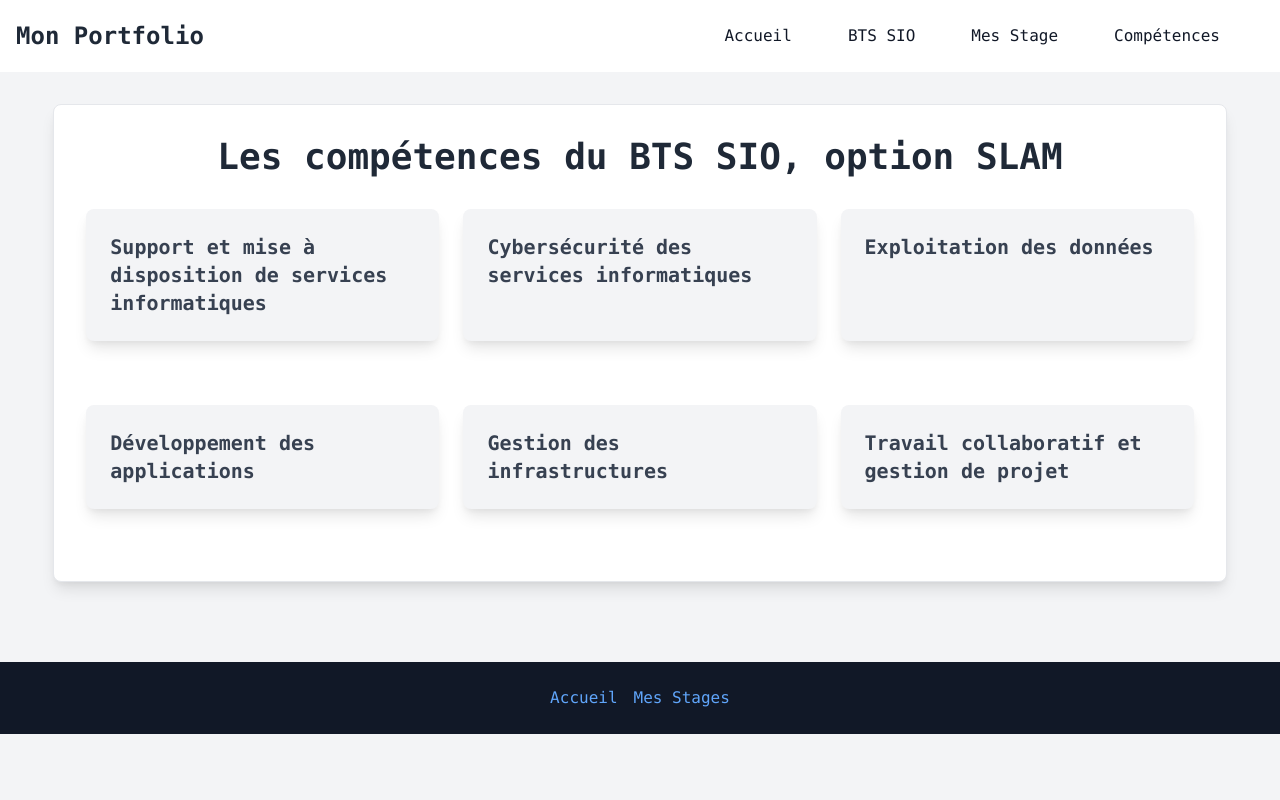
After one commit to Olympique13/portfolio, a Symfony app: template templates/competence/competence.html.twig in a window 1280 px wide. The commit adds this page. Run offline with Twig, Linux system fonts and the light colour scheme; the template is opened without the code that fills it, so the values that code supplies are empty; style sheets or scripts are compiled from the project's sources; some libraries are stand-ins or nearby versions.

Commit message:
Compétence SIO

```diff
--- a/assets/app.js
+++ b/assets/app.js
@@ -41,4 +41,17 @@ document.addEventListener("DOMContentLoaded", function () {
             });
         }
 
+        window.addEventListener('scroll', function() {
+			var scrollButton = document.getElementById('scrollButton');
+			if (window.scrollY > 200) {
+				scrollButton.classList.remove('hidden');
+			} else {
+				scrollButton.classList.add('hidden');
+			}
+		});
+
 });
+
+function scrollToTop() {
+    window.scrollTo({ top: 0, behavior: 'smooth' });
+}
--- a/src/Controller/PageController.php
+++ b/src/Controller/PageController.php
@@ -20,4 +20,10 @@ class PageController extends AbstractController
     {
         return $this->render('page/sio.html.twig', array());
     }
+
+    #[Route('/competences', name: 'app_competence')]
+    public function competence(): Response
+    {
+        return $this->render('competence/competence.html.twig', array());
+    }
 }
--- a/templates/base.html.twig
+++ b/templates/base.html.twig
@@ -28,7 +28,10 @@
 		{% include 'navbar.html.twig' %}
 
 		{# Contenu #}
-		<div class="main-content p-8 w-11/12 mx-auto my-8 bg-white border border-gray-200 rounded-lg shadow-lg"> {% block body %}{% endblock %}
+		<div class="main-content p-8 w-11/12 mx-auto my-8 bg-white border border-gray-200 rounded-lg shadow-lg">
+		<button id="scrollButton" onclick="scrollToTop()" class="fixed bottom-4 right-4 bg-gray-500 text-white p-2 rounded-full shadow-lg hidden">
+			↑ </button>
+		{% block body %}{% endblock %}
 		</div>
 
 		{# Footer #}
--- /dev/null
+++ b/templates/competence/competence.html.twig
@@ -0,0 +1,170 @@
+{% extends "base.html.twig" %}
+
+{% block title %}Compétences{% endblock %}
+
+{% block body %}
+    <h1 class="text-4xl font-bold mb-8 text-center text-balance text-gray-800">Les compétences du BTS SIO, option SLAM</h1>
+
+    <div class="grid grid-cols-1 md:grid-cols-2 lg:grid-cols-3 gap-6">
+        <div class="bg-gray-100 p-6 rounded-lg shadow-lg hover:shadow-xl transition cursor-pointer mb-10" onclick="openModal('modal1')">
+            <h2 class="text-xl font-semibold text-gray-700">Support et mise à disposition de services informatiques</h2>
+        </div>
+
+        <div class="bg-gray-100 p-6 rounded-lg shadow-lg hover:shadow-xl transition cursor-pointer mb-10" onclick="openModal('modal2')">
+            <h2 class="text-xl font-semibold text-gray-700">Cybersécurité des services informatiques</h2>
+        </div>
+
+        <div class="bg-gray-100 p-6 rounded-lg shadow-lg hover:shadow-xl transition cursor-pointer mb-10" onclick="openModal('modal3')">
+            <h2 class="text-xl font-semibold text-gray-700">Exploitation des données</h2>
+        </div>
+
+        <div class="bg-gray-100 p-6 rounded-lg shadow-lg hover:shadow-xl transition cursor-pointer mb-10" onclick="openModal('modal4')">
+            <h2 class="text-xl font-semibold text-gray-700">Développement des applications</h2>
+        </div>
+
+        <div class="bg-gray-100 p-6 rounded-lg shadow-lg hover:shadow-xl transition cursor-pointer mb-10" onclick="openModal('modal5')">
+            <h2 class="text-xl font-semibold text-gray-700">Gestion des infrastructures</h2>
+        </div>
+
+        <div class="bg-gray-100 p-6 rounded-lg shadow-lg hover:shadow-xl transition cursor-pointer mb-10" onclick="openModal('modal6')">
+            <h2 class="text-xl font-semibold text-gray-700">Travail collaboratif et gestion de projet</h2>
+        </div>
+    </div>
+
+<!-- Modals -->
+<div id="modal1" class="fixed inset-0 bg-gray-900 bg-opacity-75 flex items-center justify-center hidden">
+    <div class="bg-white p-6 rounded-lg shadow-lg w-11/12 md:w-1/2">
+        <h2 class="text-2xl font-semibold mb-4 text-gray-700">Support et mise à disposition de services informatiques</h2>
+        <div class="mb-6">
+            <h3 class="text-xl font-medium mb-2 text-gray-600">✅ C1.1 – Gérer le patrimoine informatique</h3>
+            <ul class="list-disc list-inside pl-5 text-gray-500">
+                <li>Utilisation d’outils de gestion de versions (GitLab).</li>
+                <li>Mise en place d’un projet sur Git avec suivi des versions.</li>
+                <li>Gestion d’un serveur local (Laragon).</li>
+            </ul>
+        <h3 class="text-xl font-medium mb-2 text-gray-600">✅ C1.2 – Répondre aux incidents et aux demandes d'assistance et d'évolution</h3>
+        <ul class="list-disc list-inside pl-5 text-gray-500">
+            <li>Intervention sur un projet en production (ajout d'une section sur un site en ligne)</li>
+            <li>Analyse et correction de problèmes liés à l'affichage responsive</li>
+        </ul>
+        <h3 class="text-xl font-medium mb-2 text-gray-600">✅ C1.3 – Développer la présence en ligne de l'organisation</h3>
+        <ul class="list-disc list-inside pl-5 text-gray-500">
+            <li>Intégration d'un nouveau module sur un site qui existe (<a href="https://synergiefamily.fr">Synergie Family</a>)</li>
+            <li>Développement d'une application web complète (Big Mars)</li>
+        </ul>
+        </div>
+        <button class="mt-4 bg-blue-500 hover:bg-blue-600 text-white px-4 py-2 rounded transition" onclick="closeModal('modal1')">Fermer</button>
+    </div>
+</div>
+
+<div id="modal2" class="fixed inset-0 bg-gray-900 bg-opacity-75 flex items-center justify-center hidden">
+    <div class="bg-white p-6 rounded-lg shadow-lg w-11/12 md:w-1/2">
+        <h2 class="text-2xl font-semibold mb-4 text-gray-700">Cybersécurité des services informatiques</h2>
+        <div class="mb-6">
+            <h3 class="text-xl font-medium mb-2 text-gray-600">✅ C2.2 – Protéger les données à caractère personnel</h3>
+            <ul class="list-disc list-inside pl-5 text-gray-500">
+                <li>Gestion des contraintes des entités avec assertions Symfony.</li>
+                <li>Utilisation de Gedmo pour la gestion des timestamps et l’intégrité des données.</li>
+            </ul>
+            <h3 class="text-xl font-medium mb-2 text-gray-600">✅ C2.3 – Préserver l'identité numérique de l'organiation</h3>
+            <ul class="list-disc list-inside pl-5 text-gray-500">
+                <li>Mise en place d'un système de hiérarchie des rôles dans le BackOffice</li>
+                <li>gestion des droits d'accès avec EasyAdmin</li>
+            </ul>
+        </div>
+        <button class="mt-4 bg-blue-500 hover:bg-blue-600 text-white px-4 py-2 rounded transition" onclick="closeModal('modal2')">Fermer</button>
+    </div>
+</div>
+
+<div id="modal3" class="fixed inset-0 bg-gray-900 bg-opacity-75 flex items-center justify-center hidden">
+    <div class="bg-white p-6 rounded-lg shadow-lg w-11/12 md:w-1/2">
+        <h2 class="text-2xl font-semibold mb-4 text-gray-700">Exploitation des données</h2>
+        <div class="mb-6">
+            <h3 class="text-xl font-medium mb-2 text-gray-600">✅ C3.1 - Exploiter des données à des fin d'analyse</h3>
+            <ul class="list-disc list-inside pl-5 text-gray-500">
+                <li>Création et gestion d'une BDD pour la gestion des événements et des inscriptions (Big Mars)</li>
+            </ul>
+            <h3 class="text-xl font-medium mb-2 text-gray-600">✅ C3.2 - Gérer le cycle de vie des données</h3>
+            <ul class="list-disc list-inside pl-5 text-gray-500">
+                <li>Utilisation des bonnes pratiques Symfony pour la gestion des BDD (Doctrine, Gedmo)</li>
+                <li>Manipulation et formatage des données JS (Cleave.js)</li>
+            </ul>
+        </div>
+        <button class="mt-4 bg-blue-500 hover:bg-blue-600 text-white px-4 py-2 rounded transition" onclick="closeModal('modal3')">Fermer</button>
+    </div>
+</div>
+
+<div id="modal4" class="fixed inset-0 bg-gray-900 bg-opacity-75 flex items-center justify-center hidden">
+    <div class="bg-white p-6 rounded-lg shadow-lg w-11/12 md:w-1/2">
+        <h2 class="text-2xl font-semibold mb-4 text-gray-700">Développement des applications</h2>
+        <div class="mb-6">
+            <h3 class="text-xl font-medium mb-2 text-gray-600">✅ C4.1 - Concevoir et développer une solution applicative</h3>
+            <ul class="list-disc list-inside pl-5 text-gray-500">
+                <li>Développement Full-Stack (BackOffice en Symfony et Front avec Tailwindcss)</li>
+                <li>Création et gestion des entités Symfony avec Doctrine</li>
+            </ul>
+            <h3 class="text-xl font-medium mb-2 text-gray-600">✅ C4.2 - Assurer la maintenance corrective ou évolutive d'une solution applicative</h3>
+            <ul class="list-disc list-inside pl-5 text-gray-500">
+                <li>Modification d'un site en production (<a href="https://synergiefamily.fr">Synergie Family</a>)</li>
+                <li>Correction de bugs d'affichage et ajustements responsive</li>
+            </ul>
+            <h3 class="text-xl font-medium mb-2 text-gray-600">✅ C4.3 - Gérer un projet informatique</h3>
+            <ul class="list-disc list-inside pl-5 text-gray-500">
+                <li>Participation à une réunion de mise au point avec l'équipe marketing</li>
+                <li>Définition d'une TODO List et respect des deadllines</li>
+                <li>Utilisation de GitLab, Monday et Notion pour la gestion de projet</li>
+            </ul>
+        </div>
+        <button class="mt-4 bg-blue-500 hover:bg-blue-600 text-white px-4 py-2 rounded transition" onclick="closeModal('modal4')">Fermer</button>
+    </div>
+</div>
+
+<div id="modal5" class="fixed inset-0 bg-gray-900 bg-opacity-75 flex items-center justify-center hidden">
+    <div class="bg-white p-6 rounded-lg shadow-lg w-11/12 md:w-1/2">
+        <h2 class="text-2xl font-semibold mb-4 text-gray-700">Gestion des infrastructures</h2>
+        <div class="mb-6">
+            <h3 class="text-xl font-medium mb-2 text-gray-600">✅ C5.1 - Elaborer et mettre en oeuvre des plans de continuité et de reprise d'activité</h3>
+            <ul class="list-disc list-inside pl-5 text-gray-500">
+                <li>Utilisation de GitLab pour suivre l'évolution du projet et éviter la perte de code</li>
+            </ul>
+            <h3 class="text-xl font-medium mb-2 text-gray-600">✅ C5.2 - Exploiter les référentiels, normes et standards adoptés par le prestataire informatique</h3>
+            <ul class="list-disc list-inside pl-5 text-gray-500">
+                <li>Respect de la charte graphique définie par l'équipe marketing</li>
+                <li>Mise en place d'un environnement de développement local avec Laragon</li>
+            </ul>
+        </div>
+        <button class="mt-4 bg-blue-500 hover:bg-blue-600 text-white px-4 py-2 rounded transition" onclick="closeModal('modal5')">Fermer</button>
+    </div>
+</div>
+
+<div id="modal6" class="fixed inset-0 bg-gray-900 bg-opacity-75 flex items-center justify-center hidden">
+    <div class="bg-white p-6 rounded-lg shadow-lg w-11/12 md:w-1/2">
+        <h2 class="text-2xl font-semibold mb-4 text-gray-700">Travail collaboratif et gestion de projet</h2>
+        <div class="mb-6">
+            <h3 class="text-xl font-medium mb-2 text-gray-600">✅ C6.1 - Travailler en mode projet</h3>
+            <ul class="list-disc list-inside pl-5 text-gray-500">
+                <li>Collaboration avec une équipe (tuteur, équipe marketing, lead développeur)</li>
+                <li>Utilisation d'outils professionnels de gestion de projet (Monday, Notion, Slack)
+            </ul>
+            <h3 class="text-xl font-medium mb-2 text-gray-600">✅ C6.2 - Mettre en place son environnement d'apprentissage personnel</h3>
+            <ul class="list-disc list-inside pl-5 text-gray-500">
+                <li>Apprentissage en autonomie de AJAX, JQuery et Cleave.js pour optimiser les formulaires</li>
+                <li>Lecture de la documentation officielle de Symfony</li>
+            </ul>
+        </div>
+        <button class="mt-4 bg-blue-500 hover:bg-blue-600 text-white px-4 py-2 rounded transition" onclick="closeModal('modal6')">Fermer</button>
+    </div>
+</div>
+
+
+
+
+<script>
+    function openModal(modalId) {
+        document.getElementById(modalId).classList.remove('hidden');
+    }
+    function closeModal(modalId) {
+        document.getElementById(modalId).classList.add('hidden');
+    }
+</script>
+{% endblock %}
--- a/templates/footer.html.twig
+++ b/templates/footer.html.twig
@@ -1,4 +1,4 @@
-<footer class="text-center p-6 bg-gray-900 text-white">
+<footer class="text-center p-6 mt-20 bg-gray-900 text-white">
 	<ol class="list-none p-0 flex justify-center space-x-4">
 		<li>
 			<a href="{{ path('app_accueil') }}" class="text-blue-400 hover:text-blue-300 transition duration-300 ease-in-out transform hover:scale-110 hover:rotate-3">Accueil</a>
--- a/templates/navbar.html.twig
+++ b/templates/navbar.html.twig
@@ -15,8 +15,14 @@
 					<a href="{{ path('app_accueil') }}" class="block py-2 px-3 rounded {{ app.request.get('_route') == 'app_accueil' ? 'text-white bg-blue-700 md:bg-transparent md:text-blue-700 dark:text-blue-500' : 'text-gray-900 hover:bg-gray-100 md:hover:bg-transparent md:hover:text-blue-700 dark:text-white md:dark:hover:text-blue-500' }}" aria-current="page">Accueil</a>
 				</li>
 				<li>
-					<a href="{{ path ('app_stage') }}" class="block py-2 px-3 rounded {{ app.request.get('_route') in ['app_stage', 'app_info_stage'] ? 'text-white bg-blue-700 md:bg-transparent md:text-blue-700 dark:text-blue-500' : 'text-gray-900 hover:bg-gray-100 md:hover:bg-transparent md:hover:text-blue-700 dark:text-white md:dark:hover:text-blue-500' }}">Mes Stage</a>
+					<a href="{{ path('app_sio') }}" class="block py-2 px-3 rounded {{ app.request.get('_route') == 'app_sio' ? 'text-white bg-blue-700 md:bg-transparent md:text-blue-700 dark:text-blue-500' : 'text-gray-900 hover:bg-gray-100 md:hover:bg-transparent md:hover:text-blue-700 dark:text-white md:dark:hover:text-blue-500' }}">BTS SIO</a>
 				</li>
+				<li>
+					<a href="{{ path('app_stage') }}" class="block py-2 px-3 rounded {{ app.request.get('_route') in ['app_stage', 'app_info_stage', 'app_stage_show'] ? 'text-white bg-blue-700 md:bg-transparent md:text-blue-700 dark:text-blue-500' : 'text-gray-900 hover:bg-gray-100 md:hover:bg-transparent md:hover:text-blue-700 dark:text-white md:dark:hover:text-blue-500' }}">Mes Stage</a>
+				</li>
+				<li>
+				<a href="{{ path('app_competence') }}" class="block py-2 px-3 rounded {{ app.request.get('_route') == 'app_competence' ? 'text-white bg-blue-700 md:bg-transparent md:text-blue-700 dark:text-blue-500' : 'text-gray-900 hover:bg-gray-100 md:hover:bg-transparent md:hover:text-blue-700 dark:text-white md:dark:hover:text-blue-500' }}">Compétences</a>
+			</li>
 				<li>
 					{% if app.user %}
 						<a href="{{ path('admin') }}" class="block py-2 px-3 rounded {{ app.request.get('_route') == 'admin' ? 'text-white bg-blue-700 md:bg-transparent md:text-blue-700 dark:text-blue-500' : 'text-gray-900 hover:bg-gray-100 md:hover:bg-transparent md:hover:text-blue-700 dark:text-white md:dark:hover:text-blue-500' }}">Admin</a>
```
Also changed, not shown: templates/stage/compteRendu.html.twig (+42 -56 lines), public/images/compteRendu/screenshot-2025-01-23-160225-67925a2ee9ad4786665067.png (deleted), 3 other files.
